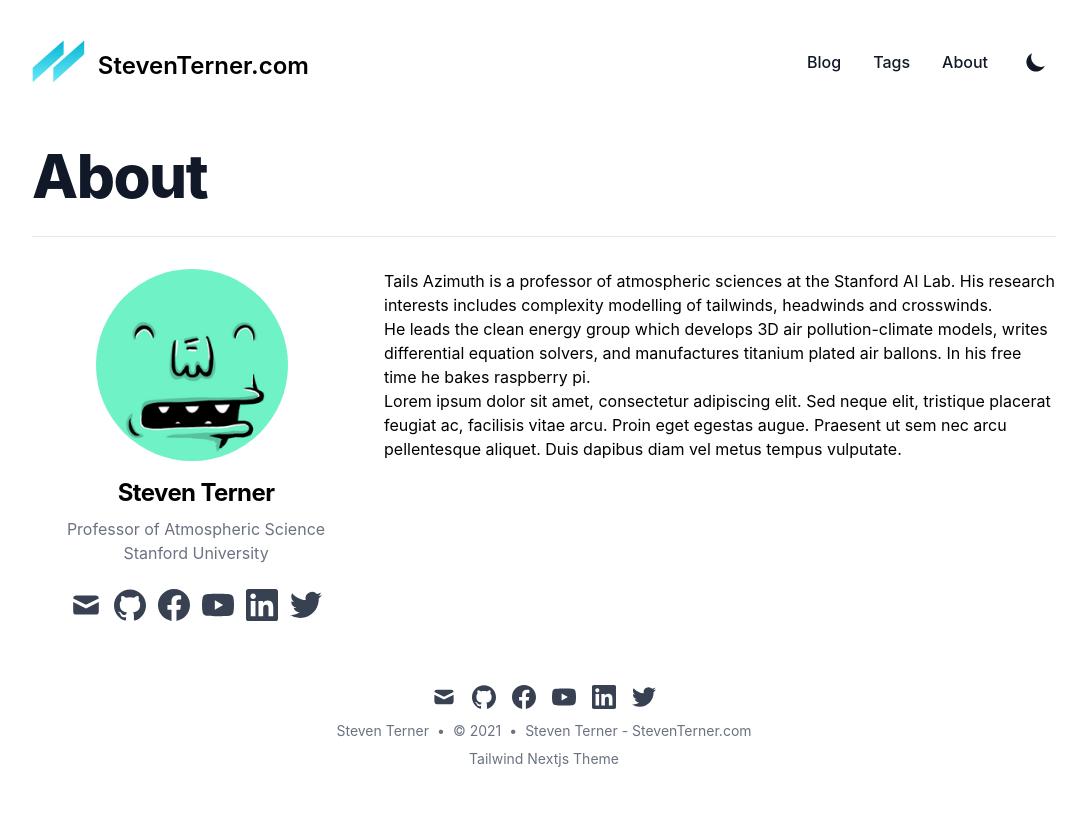
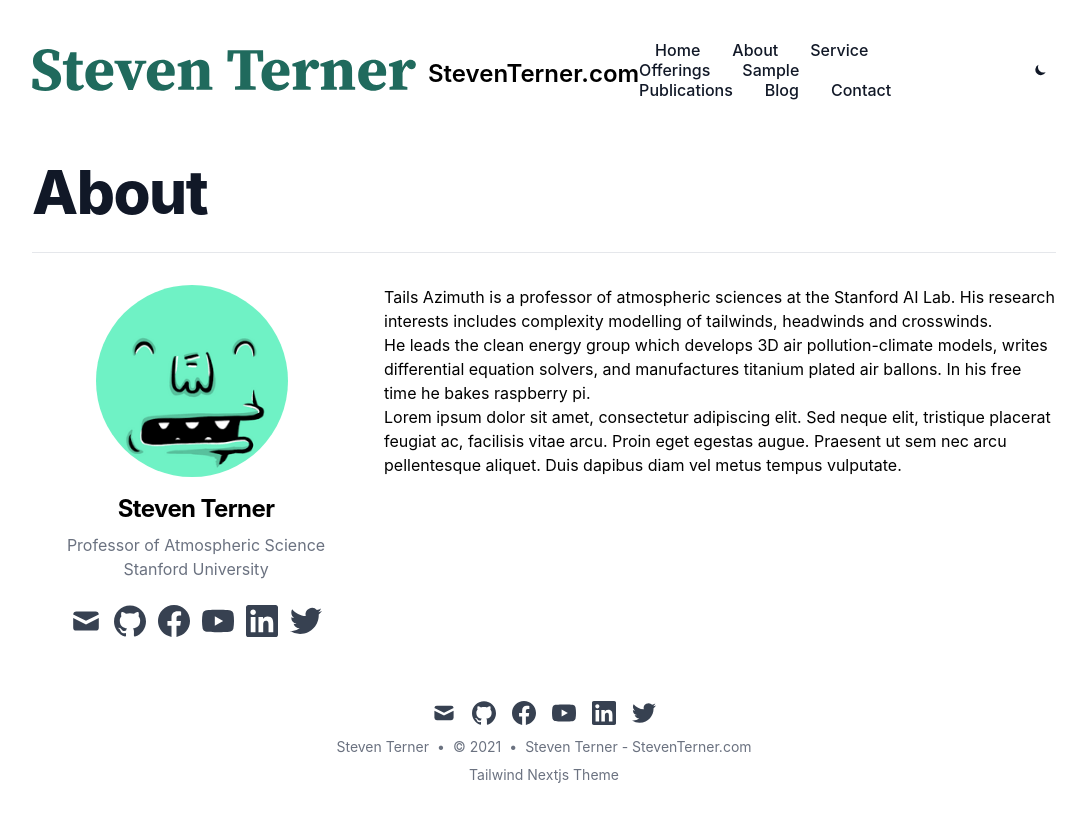
Before and after one commit to DoctorDerek/steven-terner.github.io, a Next.js app: page /about in a window 1280 px wide. Shown: the whole page, without its empty margins (96-1183 px from the left). Built offline with nearby package versions, Linux system fonts and the light colour scheme; a web font is replaced by a local one; what @tailwindcss/typography would draw is missing.

Commit message:
Added logo & nav links
Logo references: Figma (Source Serif Pro, green #206a5d from https://colorhunt.co/palette/201883 )

Scale SVG https://css-tricks.com/scale-svg/

Compress SVG https://vecta.io/nano

```diff
--- a/components/LayoutWrapper.js
+++ b/components/LayoutWrapper.js
@@ -13,9 +13,9 @@ const LayoutWrapper = ({ children }) => {
       <div className="flex flex-col justify-between h-screen">
         <header className="flex items-center justify-between py-10">
           <div>
-            <Link href="/" aria-label="Tailwind CSS Blog">
+            <Link href="/" aria-label="StevenTerner.com">
               <div className="flex items-center justify-between">
-                <div className="mr-3">
+                <div className="mr-3 w-96">
                   <Logo />
                 </div>
                 {typeof siteMetadata.headerTitle === 'string' ? (
--- a/data/headerNavLinks.js
+++ b/data/headerNavLinks.js
@@ -1,7 +1,10 @@
 const headerNavLinks = [
+  { href: '/', title: 'Home' },
+  { href: '/about', title: 'About' },
+  { href: '/service-offerings', title: 'Service Offerings' },
+  { href: '/sample-publications', title: 'Sample Publications' },
   { href: '/blog', title: 'Blog' },
-  { href: '/tags', title: 'Tags' },
-  { href: '/about', title: 'About' },
+  { href: '/contact', title: 'Contact' },
 ]
 
 export default headerNavLinks
```
Also changed, not shown: data/logo.svg.
